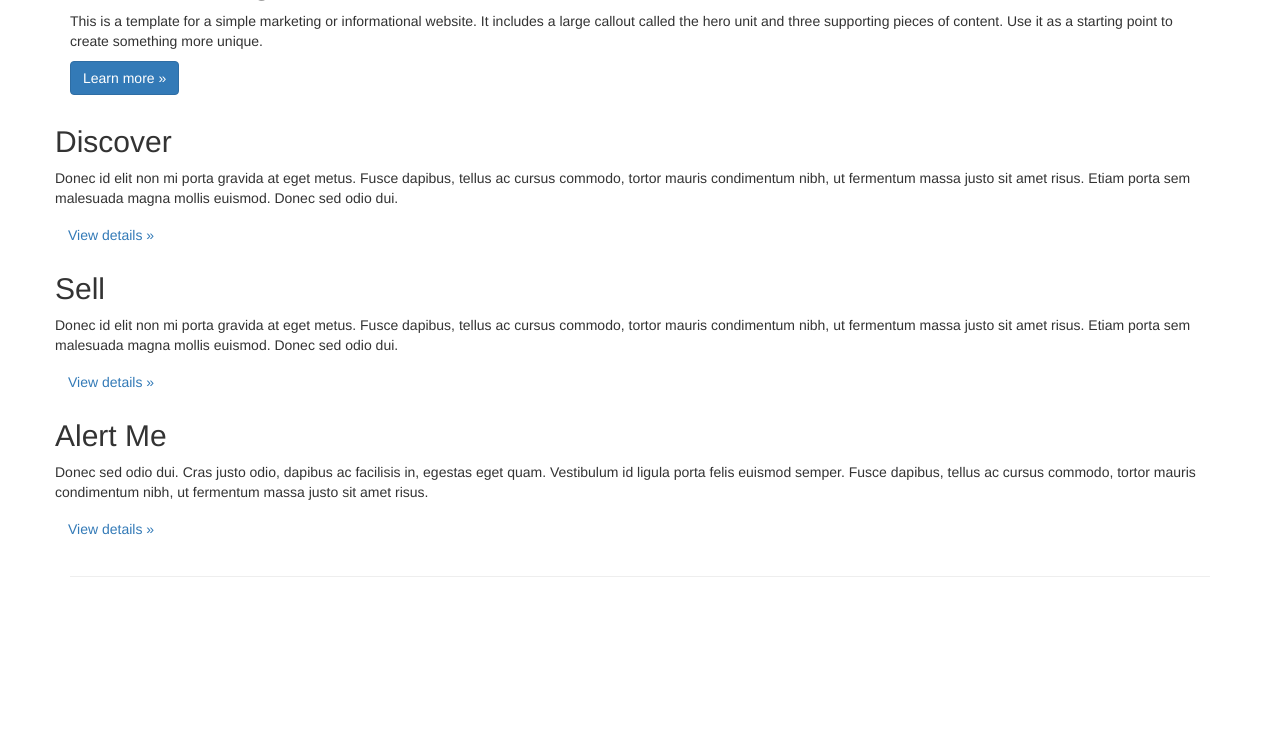
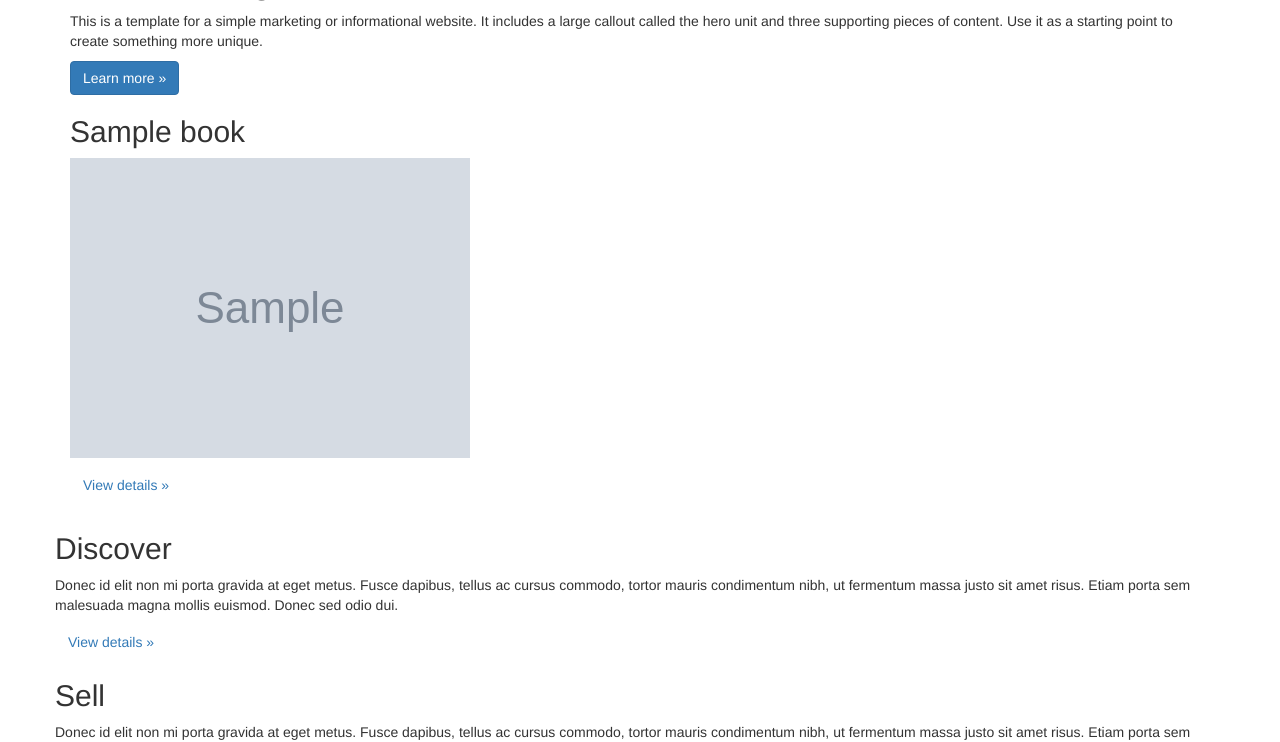
Before and after one commit to gchandrasa/secondbook, a Django app: page / in a window 1280 px wide. Shown: the part 59-801 px from the top of the page. Before the commit the page ends 636 px from the top, so only its background shows below. Run offline with Django 3.2, Linux system fonts and the light colour scheme; tables that the repository leaves empty hold one stand-in row (values such as "Sample post"); grey boxes marked "Sample" are stand-in pictures; parts of the project's set-up code (start-up, migrations or seed data) failed here and were passed over; some libraries are stand-ins or nearby versions.

Commit message:
Add book list on homepage

```diff
--- a/secondbook/website/views.py
+++ b/secondbook/website/views.py
@@ -1,10 +1,15 @@
 from django.shortcuts import render
 
 from profiles.views import home
+from books.models import Book
 
 
 def index(request):
 
     if request.user.is_authenticated():
         return home(request)
-    return render(request, 'index.html')
+    book_list = Book.objects.all()[:12]
+    context = {
+        'book_list': book_list
+    }
+    return render(request, 'index.html', context)
--- a/templates/index.html
+++ b/templates/index.html
@@ -1,4 +1,6 @@
 {% extends 'base.html' %}
+
+{% load thumbnail %}
 
 {% block content %}
 <div class="container">
@@ -11,6 +13,15 @@
     </div>
 
     <!-- Example row of columns -->
+    <div class="row-fluid">
+        {% for book in book_list %}
+        <div class="span3">
+            <h2>{{ book.title }}</h2>
+            <p><img src="{% thumbnail book.picture 200x200 %}" alt="{{ book.title }}"></p>
+            <p><a class="btn btn-small" href="#">View details &raquo;</a></p>
+        </div>
+        {% endfor %}
+    </div>
     <div class="row">
         <div class="span4">
             <h2>Discover</h2>
```
